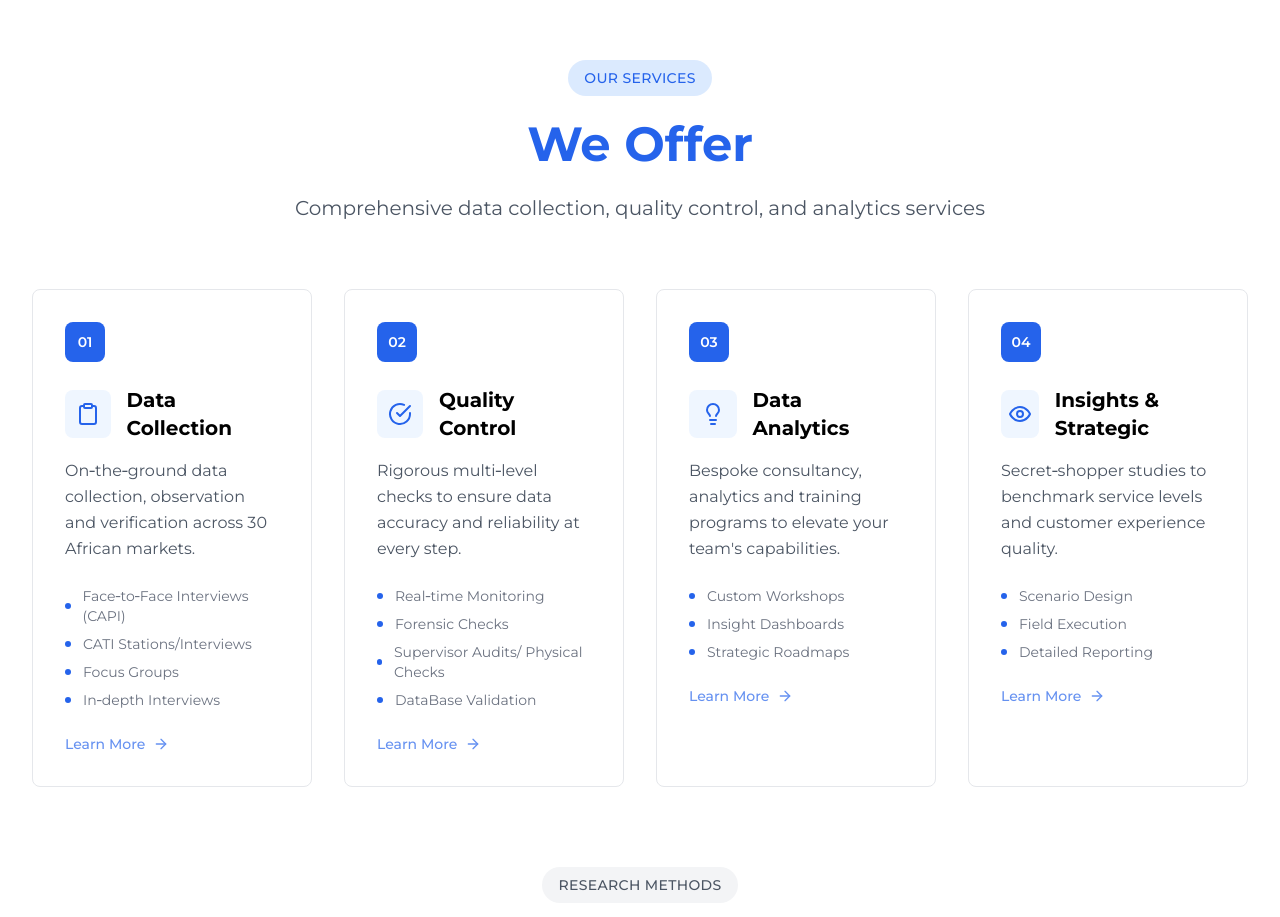
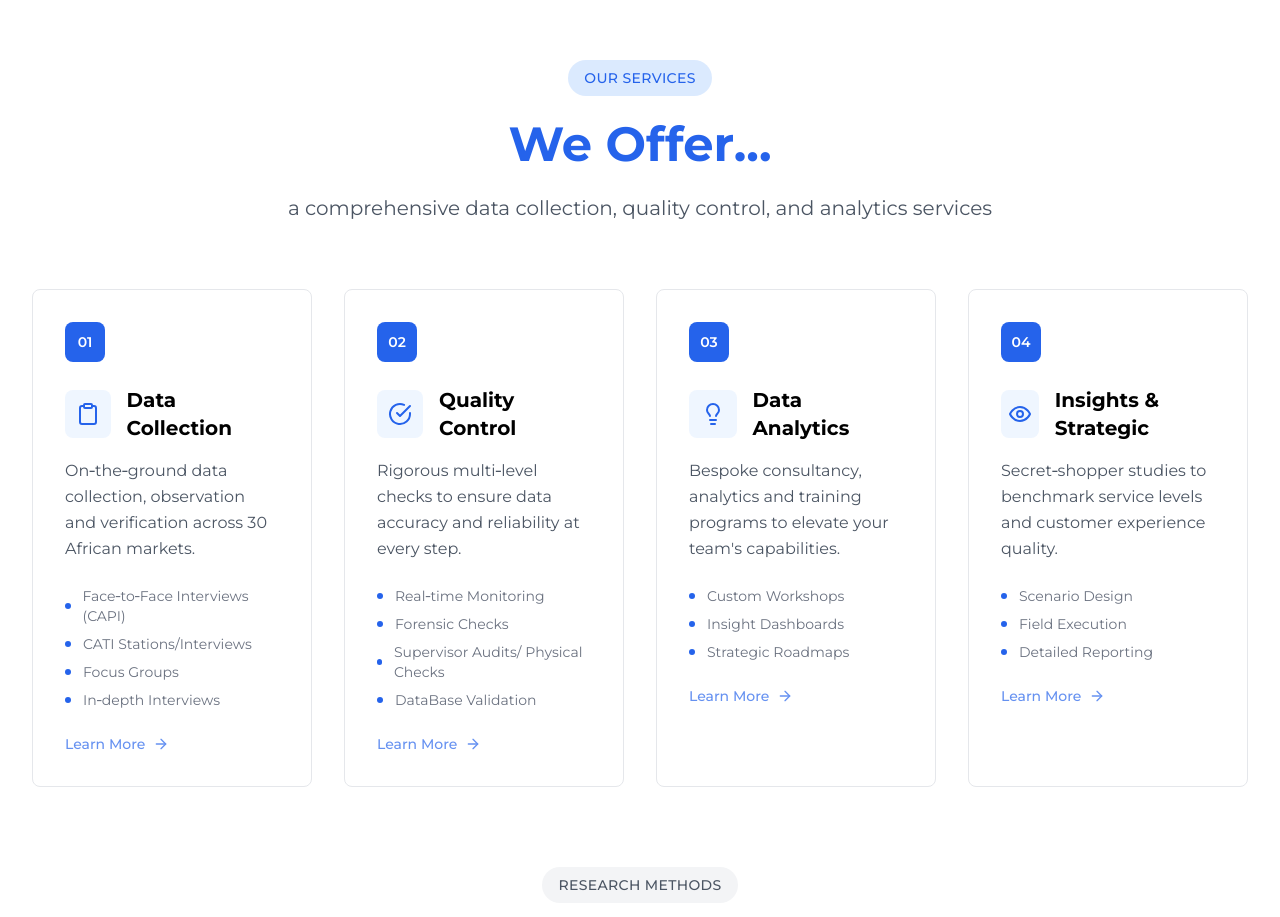
Before and after one commit to Jiwe-Holding/Futuris-Site, a React (Vite) app: page / in a window 1280 px wide. Shown: the part 820-1737 px from the top of the page. Built offline with nearby package versions, Linux system fonts and the light colour scheme.

Commit message:
Update Services.tsx

```diff
--- a/src/components/Services.tsx
+++ b/src/components/Services.tsx
@@ -116,11 +116,11 @@ const Services: React.FC = () => {
             </div>
             <h2 className="text-4xl lg:text-5xl font-bold text-black mb-6 leading-tight">
               <span className="block text-blue-600">
-                We Offer
+                We Offer...
               </span>
             </h2>
             <p className="text-xl text-gray-600 max-w-4xl mx-auto leading-relaxed">
-              Comprehensive data collection, quality control, and analytics services
+              a comprehensive data collection, quality control, and analytics services
             </p>
           </div>
 
```
